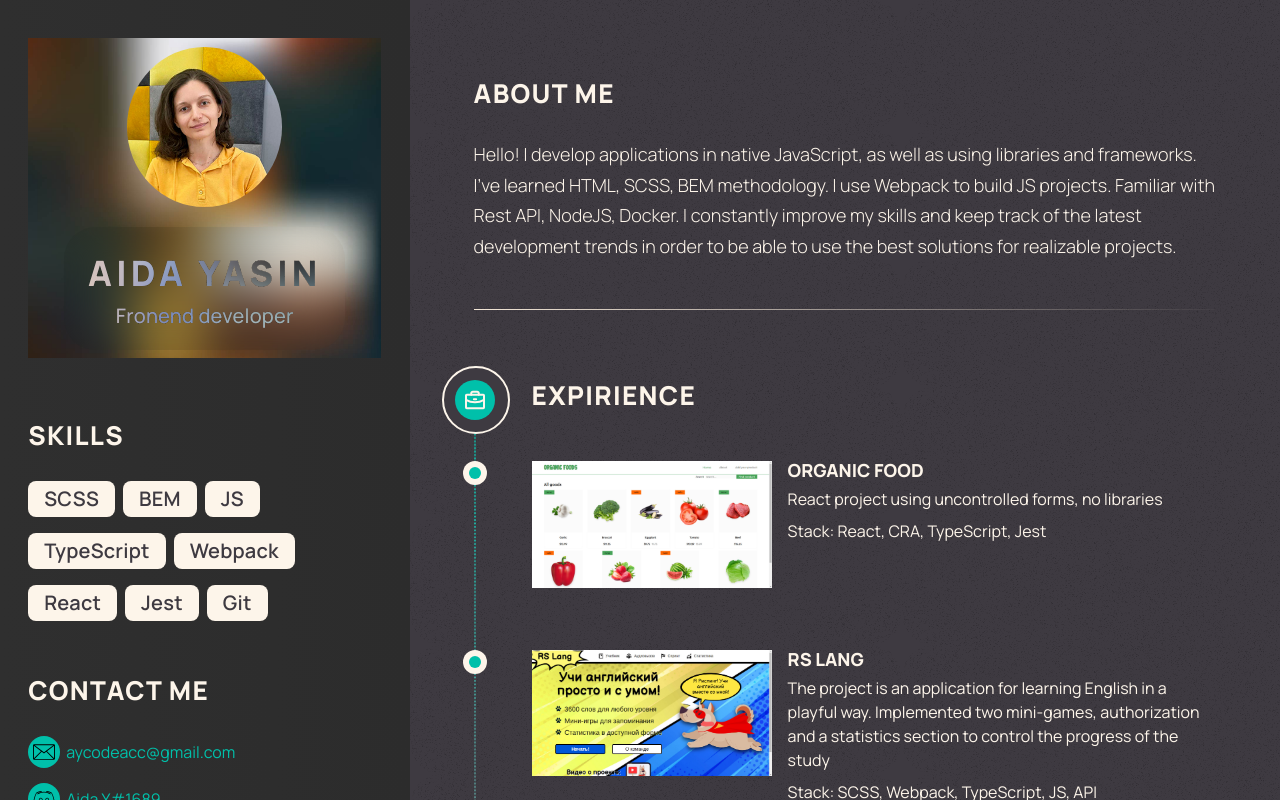
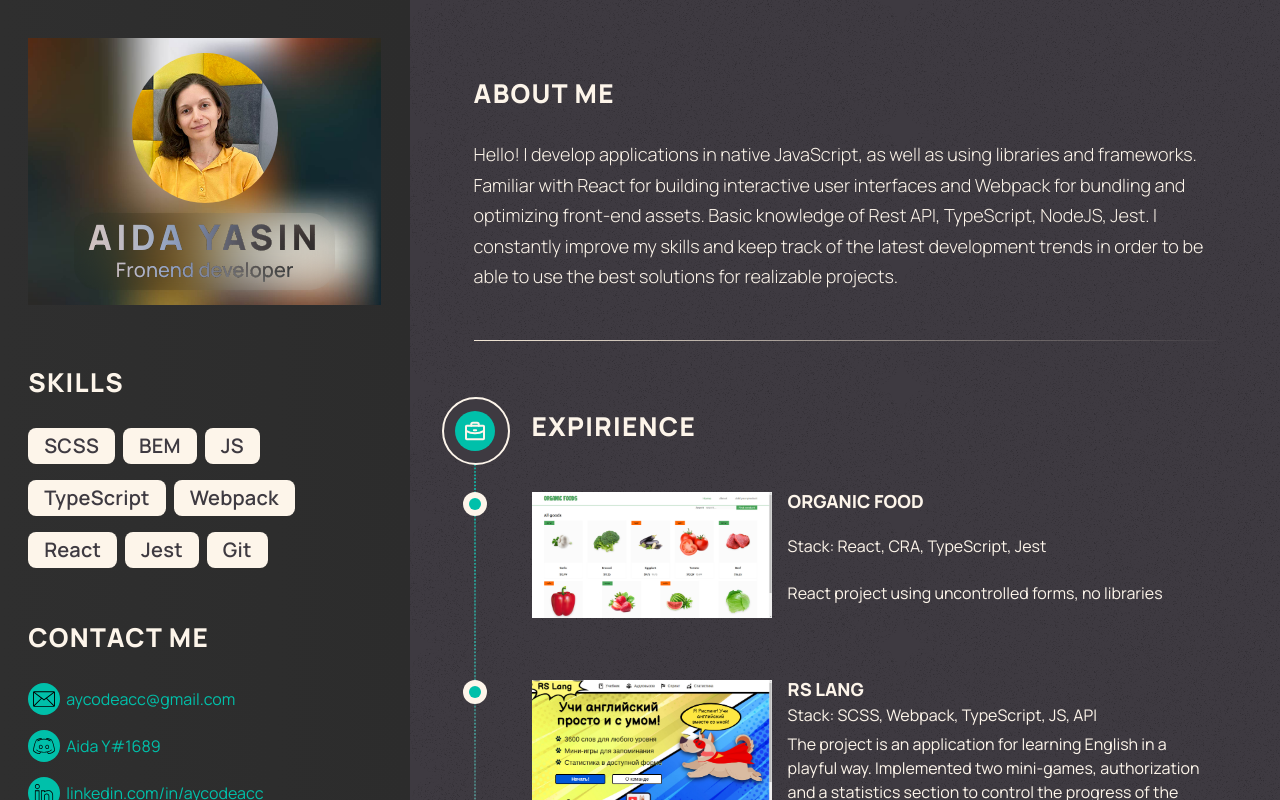
Before and after one commit to adypr/cv, a Vue app: page / in a window 1280 px wide. Shown: the top 800 px of the page. Built offline with nearby package versions, Linux system fonts and the light colour scheme.

Commit message:
config for deploy

```diff
--- a/src/base/content.js
+++ b/src/base/content.js
@@ -1,5 +1,5 @@
-export const aboutContent = `Hello! I develop applications in native JavaScript, as well as using libraries and frameworks. I've learned HTML, SCSS, BEM methodology.
- I use Webpack to build JS projects. Familiar with Rest API, NodeJS, Docker.\nI constantly improve my skills and keep track of the latest development trends in
+export const aboutContent = `Hello! I develop applications in native JavaScript, as well as using libraries and frameworks.
+Familiar with React for building interactive user interfaces and Webpack for bundling and optimizing front-end assets.  Basic knowledge of Rest API, TypeScript, NodeJS, Jest.\nI constantly improve my skills and keep track of the latest development trends in
   order to be able to use the best solutions for realizable projects.`;
 
 export const works = [
--- a/src/components/EduList.vue
+++ b/src/components/EduList.vue
@@ -43,6 +43,10 @@ h2 {
     position: static;
     padding-left: 52px;
   }
+
+  @media (max-width: $m) {
+    padding-left: 0;
+  }
 }
 
 h2:before {
@@ -77,6 +81,10 @@ h2::after {
     left: 0;
     top: 6px;
   }
+
+  @media (max-width: $m) {
+    display: none;
+  }
 }
 .slide-enter-active,
 .slide-leave-active {
--- a/src/components/SideBar.vue
+++ b/src/components/SideBar.vue
@@ -55,12 +55,11 @@ export default {
   }
 
   img {
-    max-height: 50%;
+    max-height: 150px;
     border-radius: 50%;
 
     @media (max-width: $m) {
       display: block;
-      max-width: 205px;
       margin-left: auto;
       margin-right: auto;
     }
@@ -69,11 +68,11 @@ export default {
   .picture {
     display: flex;
     flex-direction: column;
-    justify-content: center;
+    justify-content: space-between;
     align-items: center;
-    gap: 20px;
-    height: 40vh;
+    gap: 10px;
     margin-bottom: 64px;
+    padding: 15px;
     flex-shrink: 0;
     background: url("@/assets/images/bg-image.jpg") no-repeat;
     background-size: cover;
@@ -85,15 +84,13 @@ export default {
 
   .heading {
     text-align: center;
-    margin-left: 1vw;
-    margin-right: 1vw;
-    padding: 24px;
+    padding: 2px 14px 10px;
     background: linear-gradient(148.05deg, rgba(71, 79, 87, 0.576)
      0%, rgba(247, 235, 218, 0.128) 100%);
     backdrop-filter: blur(20px);
     mix-blend-mode: difference;
     filter: drop-shadow(0px 4px 16px rgba(0, 0, 0, 0.24));
-    border-radius: 32px;
+    border-radius: 25px;
     background-image: url("@/assets/images/noise.png");
 
     @media (max-width: $l) {
@@ -114,7 +111,6 @@ export default {
     font-size: 35px;
     line-height: 45px;
     letter-spacing: 0.12em;
-    margin-bottom: 10px;
     text-shadow: 0px 3px 8px rgba(0, 0, 0, 0.08);
 
     @media (max-width: $xl) {
@@ -124,6 +120,7 @@ export default {
     @media (max-width: $l) {
       font-size: 24px;
       line-height: 23px;
+      margin-bottom: 10px;
     }
   }
 
--- a/src/components/WorkItem.vue
+++ b/src/components/WorkItem.vue
@@ -20,11 +20,9 @@
         </a>
       </div>
     </div>
-    <div class="content">
-      <h3 class="title">{{work.title}}</h3>
-      <div class="task">{{work.task}}</div>
-      <div class="stack">Stack: {{work.stack}}</div>
-    </div>
+    <h3 class="title">{{work.title}}</h3>
+    <div class="stack">Stack: {{work.stack}}</div>
+    <div class="task">{{work.task}}</div>
   </div>
 </template>
 <script>
@@ -40,9 +38,38 @@ export default {
 </script>
 <style lang="scss" scoped>
   .work {
-    display: flex;
+    display: grid;
+    grid-template-columns: 240px 1fr;
+    grid-template-rows: repeat(3, auto);
+    grid-template-areas: "picture title"
+          "picture stack"
+          "picture task";
     position: relative;
-    gap: 16px;
+    gap: 5px 16px;
+
+    @media (max-width: $xl) {
+      grid-template-columns: 180px auto;
+      grid-template-rows: 20px auto;
+      grid-template-areas: "picture title"
+                            "picture stack"
+                            "task task";
+    }
+
+    @media (max-width: $s) {
+      grid-template-columns: 155px auto;
+    }
+
+    @media (max-width: 360px) {
+      grid-template-rows: auto;
+    }
+
+    @media (max-width: $xs) {
+      grid-template-columns: auto;
+      grid-template-areas: "title"
+                            "picture"
+                            "stack"
+                            "task";
+    }
 
     &:hover .picture .image {
       filter: brightness(40%);
@@ -86,7 +113,7 @@ export default {
   .picture {
     position: relative;
     width: 240px;
-    flex-shrink: 0;
+    grid-area: picture;
 
     @media (max-width: $xl) {
       width: 180px;
@@ -116,11 +143,22 @@ export default {
   .image {
     transition: 0.3s ease;
     width: 100%;
+
+    @media (max-width: $s) {
+      width: 90%;
+    }
+
   }
 
-  .content {
-    display: flex;
-    flex-direction: column;
-    gap: 8px;
+  .title {
+    grid-area: title;
+  }
+
+  .stack {
+    grid-area: stack;
+  }
+
+  .task {
+    grid-area: task;
   }
 </style>
--- a/src/components/WorkList.vue
+++ b/src/components/WorkList.vue
@@ -45,7 +45,7 @@ section {
   @media (max-width: $l) {
     padding: 3vw 0;
     margin-top: 3vw;
-    margin-bottom: 0;
+    margin-bottom: 35px;
     border: none;
   }
 }
@@ -53,6 +53,10 @@ section {
 h2 {
   @media (max-width: $l) {
     padding-left: 52px;
+  }
+
+  @media (max-width: $m) {
+    padding-left: 0;
   }
 }
 
@@ -70,6 +74,10 @@ h2::after {
   @media (max-width: $l) {
     top: 20px;
     left: 0;
+  }
+
+  @media (max-width: $m) {
+    display: none;
   }
 }
 
--- a/vue.config.js
+++ b/vue.config.js
@@ -11,7 +11,5 @@ module.exports = defineConfig({
       },
     },
   },
-  publicPath: process.env.NODE_ENV === 'production'
-    ? '/cv/'
-    : '/',
+  publicPath: ''
 });
```
